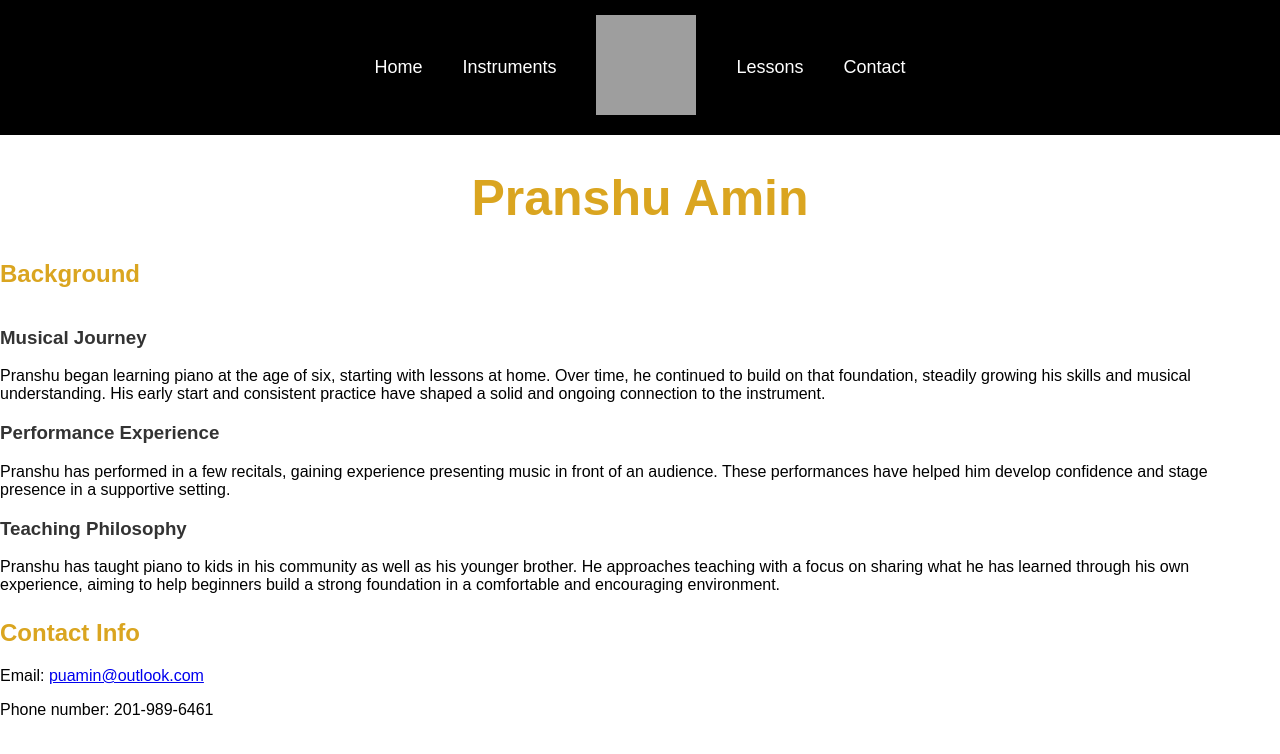
After one commit to EC1790/NovaMusic, a Flask app: page /PA in a window 1280 px wide. The commit adds this page. Shown: the top 754 px of the page. Run offline with Flask 3, Linux system fonts and the light colour scheme; grey boxes are pictures that could not be loaded.

Commit message:
Added Pranshu

```diff
--- a/app.py
+++ b/app.py
@@ -81,6 +81,10 @@ def HB():
 @app.route('/JH')
 def JH():
     return render_template("JH.html")
+
+@app.route('/PA')
+def PA():
+    return render_template("PA.html")
 
 # Routing for guitar teachers
 @app.route('/ET')
--- a/templates/Instruments.html
+++ b/templates/Instruments.html
@@ -73,6 +73,7 @@
       <li><a href="/HO">Hayden Ortloff</a></li>
       <li><a href="/HB">Henry Birkholz</a></li>
       <li><a href="/JH">Jillian Harada</a></li>
+      <li><a href="/PA">Pranshu Amin</a></li>
     </ul>
   </div>
 
--- /dev/null
+++ b/templates/PA.html
@@ -0,0 +1,46 @@
+<!-- Pranshu teacher page connected to the TeacherPages.css and navbar
+Gives info on his musical background, and contact info
+used the background, contact and img-container divs
+-->
+<!DOCTYPE html>
+<html lang="en">
+
+<head>
+    <meta charset="utf-8">
+    <meta name="viewport" content="width=device-width">
+    <title>TeacherBase</title>
+    <link rel="icon" type="image/x-icon" href="../static/NovaMusicLogo.png">
+    <link href="../static/TeacherPages.css" rel="stylesheet">
+    <script defer src="../static/loadNavbar.js"></script>
+</head>
+
+<body>
+    <div id="navbar"></div>
+    <h1>Pranshu Amin</h1>
+
+    <h2>Background</h2>
+    <div id="background">
+        <div>
+            <h3>Musical Journey</h3>
+            <p>Pranshu began learning piano at the age of six, starting with lessons at home. Over time, he continued to build on that foundation, steadily growing his skills and musical understanding. His early start and consistent practice have shaped a solid and ongoing connection to the instrument.</p>
+
+            <h3>Performance Experience</h3>
+            <p>Pranshu has performed in a few recitals, gaining experience presenting music in front of an audience. These performances have helped him develop confidence and stage presence in a supportive setting.</p>
+
+            <h3>Teaching Philosophy</h3>
+            <p>Pranshu has taught piano to kids in his community as well as his younger brother. He approaches teaching with a focus on sharing what he has learned through his own experience, aiming to help beginners build a strong foundation in a comfortable and encouraging environment.</p>
+
+            <div id="contact">
+                <h2>Contact Info</h2>
+                <p>Email: <a href="mailto:puamin@outlook.com">puamin@outlook.com</a></p>
+                <p>Phone number: 201-989-6461</p>
+            </div>
+        </div>
+
+        <div id="img-container">
+            <!-- <img src="../static/" alt=""> -->
+        </div>
+    </div>
+</body>
+
+</html>
```
